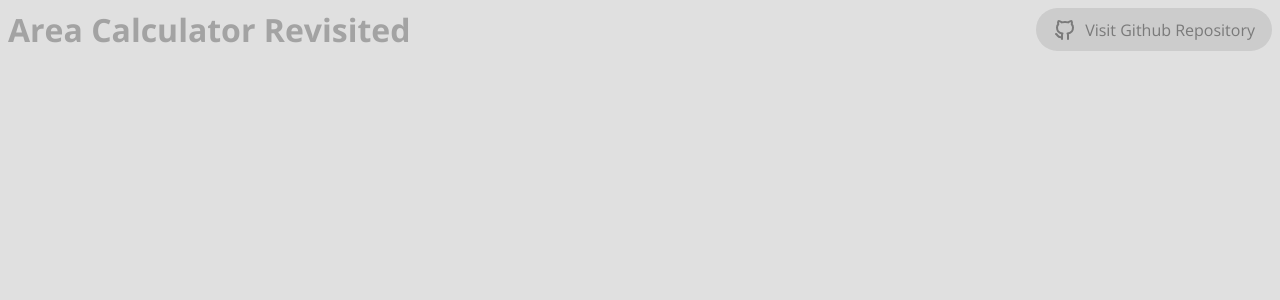
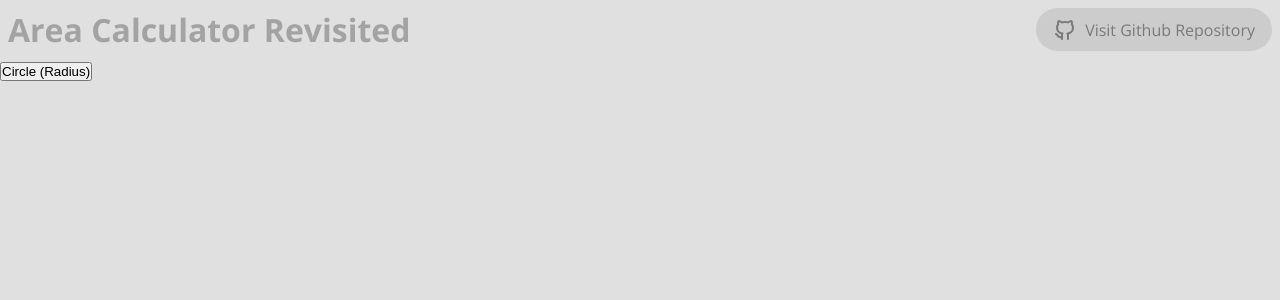
Before and after one commit to hildergill/area-calculator-revisited, a React (Vite) app: page / in a window 1280 px wide. Shown: the top 300 px of the page. Built offline with nearby package versions, Linux system fonts and the light colour scheme.

Commit message:
Some backup commit

```diff
--- /dev/null
+++ b/locales/en/shapes.json
@@ -0,0 +1,5 @@
+{
+	"circleRadius": {
+		"name": "Circle (Radius)"
+	}
+}
--- a/src/components/App.tsx
+++ b/src/components/App.tsx
@@ -1,9 +1,11 @@
 import HeaderComponent from "./HeaderComponent";
+import ShapeSelector from "./ShapeSelector";
 
 const App = () => {
 	return (
 		<>
 			<HeaderComponent />
+			<ShapeSelector />
 
 			{/** @TODO Add something here later */}
 			{/** @TODO Add something here later */}
--- /dev/null
+++ b/src/components/ShapeSelector.tsx
@@ -0,0 +1,18 @@
+import { useTranslation } from "react-i18next";
+import ShapeCollection from "../shapecollection";
+
+const ShapeSelector = () => {
+	const { t } = useTranslation();
+
+	const shapeSelectorButtons: JSX.Element[] = Object.values(ShapeCollection).map((shape) => {
+		return (
+			<button>
+				<p>{shape.getShapeName(t)}</p>
+			</button>
+		);
+	});
+
+	return <nav>{shapeSelectorButtons}</nav>;
+};
+
+export default ShapeSelector;
--- a/src/localization.ts
+++ b/src/localization.ts
@@ -4,11 +4,13 @@ import { initReactI18next } from "react-i18next";
 
 import CommonEn from "../locales/en/common.json";
 import HeaderComponentEn from "../locales/en/headercomponent.json";
+import ShapesEn from "../locales/en/shapes.json";
 
 export const resources: Resource = {
 	en: {
 		common: CommonEn,
-		headerComponent: HeaderComponentEn
+		headerComponent: HeaderComponentEn,
+		shapes: ShapesEn
 	}
 };
 
```
